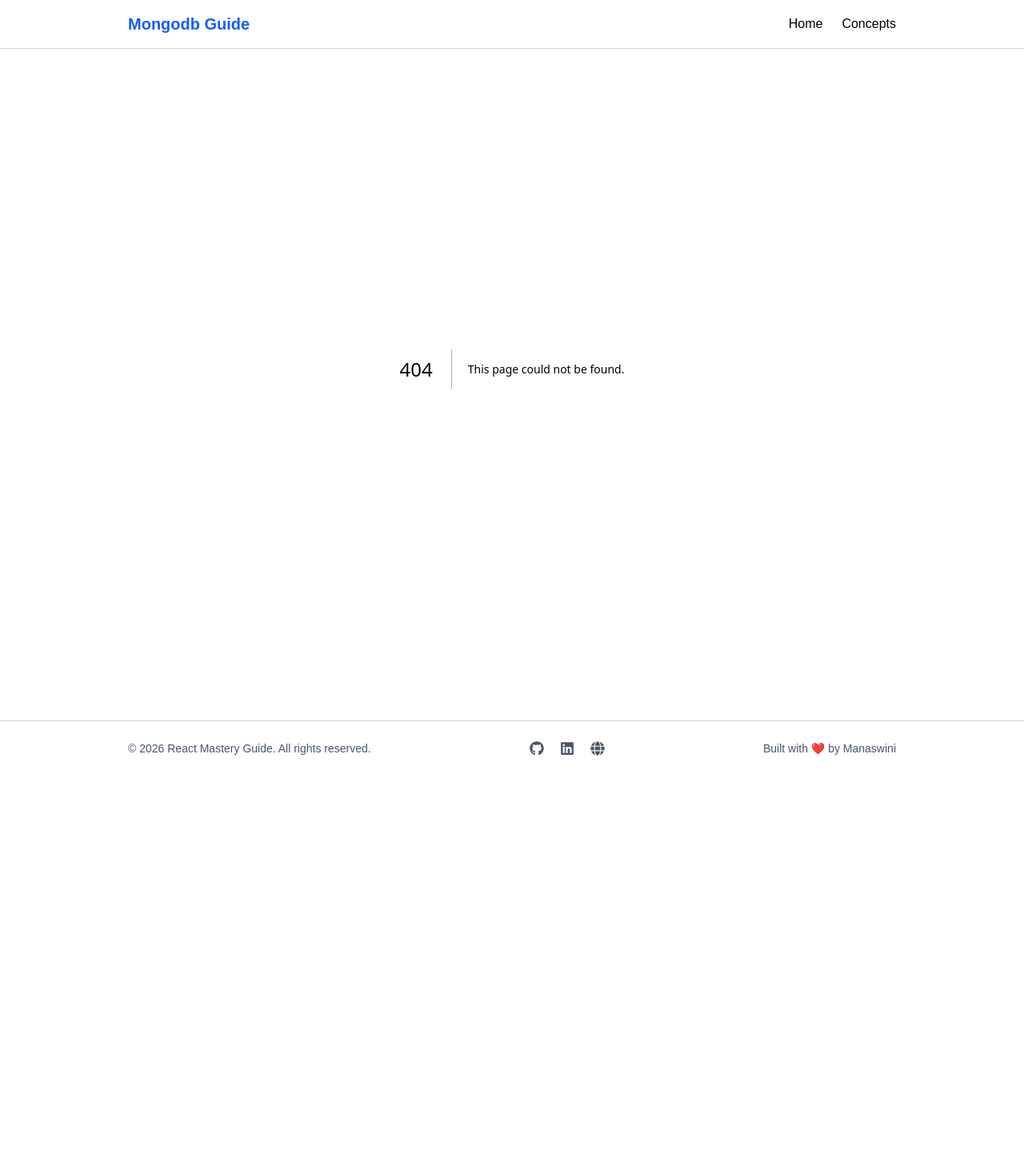
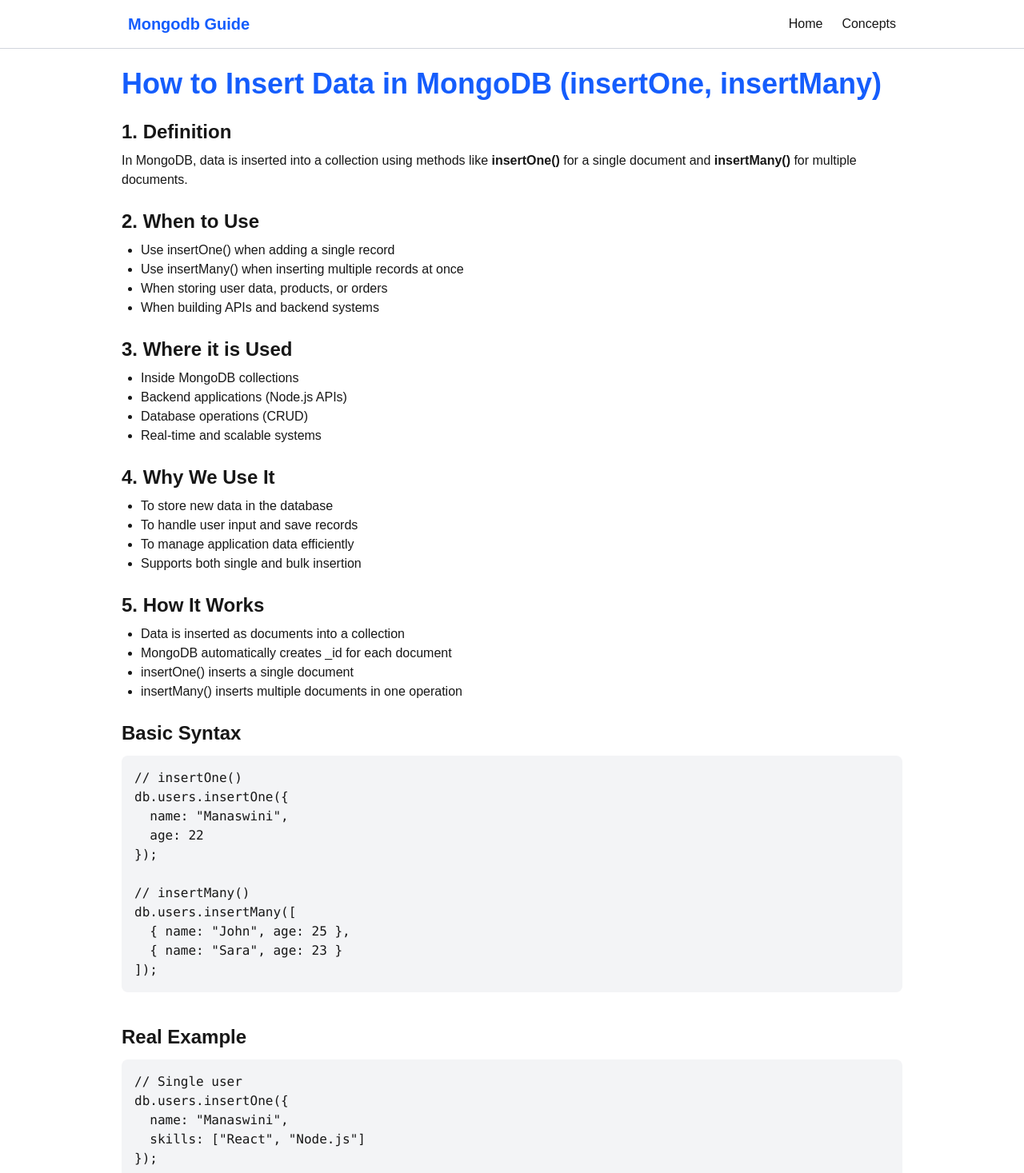
Before and after one commit to Monisasmal/MongoDB-Concept, a Next.js app: page /concepts/InsertDataMongoDB in a window 1280 px wide. Before the commit this address had no page. Shown: the top 1467 px of the page at 80% size. Before the commit the page ends 970 px from the top, so only its background shows below. Built offline with nearby package versions, Linux system fonts and the light colour scheme.

Commit message:
update concept

```diff
--- /dev/null
+++ b/src/app/concepts/InsertDataMongoDB/page.tsx
@@ -0,0 +1,146 @@
+export default function InsertDataMongoDB() {
+  return (
+    <div className="max-w-5xl mx-auto p-6">
+
+      <h1 className="text-4xl font-bold text-blue-600 mb-6">
+        How to Insert Data in MongoDB (insertOne, insertMany)
+      </h1>
+
+      {/* Definition */}
+      <section className="mb-6">
+        <h2 className="text-2xl font-semibold mb-2">1. Definition</h2>
+        <p>
+          In MongoDB, data is inserted into a collection using methods like
+          <strong> insertOne()</strong> for a single document and
+          <strong> insertMany()</strong> for multiple documents.
+        </p>
+      </section>
+
+      {/* When */}
+      <section className="mb-6">
+        <h2 className="text-2xl font-semibold mb-2">2. When to Use</h2>
+        <ul className="list-disc ml-6">
+          <li>Use insertOne() when adding a single record</li>
+          <li>Use insertMany() when inserting multiple records at once</li>
+          <li>When storing user data, products, or orders</li>
+          <li>When building APIs and backend systems</li>
+        </ul>
+      </section>
+
+      {/* Where */}
+      <section className="mb-6">
+        <h2 className="text-2xl font-semibold mb-2">3. Where it is Used</h2>
+        <ul className="list-disc ml-6">
+          <li>Inside MongoDB collections</li>
+          <li>Backend applications (Node.js APIs)</li>
+          <li>Database operations (CRUD)</li>
+          <li>Real-time and scalable systems</li>
+        </ul>
+      </section>
+
+      {/* Why */}
+      <section className="mb-6">
+        <h2 className="text-2xl font-semibold mb-2">4. Why We Use It</h2>
+        <ul className="list-disc ml-6">
+          <li>To store new data in the database</li>
+          <li>To handle user input and save records</li>
+          <li>To manage application data efficiently</li>
+          <li>Supports both single and bulk insertion</li>
+        </ul>
+      </section>
+
+      {/* How */}
+      <section className="mb-6">
+        <h2 className="text-2xl font-semibold mb-2">5. How It Works</h2>
+        <ul className="list-disc ml-6">
+          <li>Data is inserted as documents into a collection</li>
+          <li>MongoDB automatically creates _id for each document</li>
+          <li>insertOne() inserts a single document</li>
+          <li>insertMany() inserts multiple documents in one operation</li>
+        </ul>
+      </section>
+
+      {/* Syntax */}
+      <section className="mb-10">
+        <h2 className="text-2xl font-semibold mb-3">Basic Syntax</h2>
+
+        <pre className="bg-gray-100 p-4 rounded-lg overflow-x-auto">
+{`// insertOne()
+db.users.insertOne({
+  name: "Manaswini",
+  age: 22
+});
+
+// insertMany()
+db.users.insertMany([
+  { name: "John", age: 25 },
+  { name: "Sara", age: 23 }
+]);`}
+        </pre>
+      </section>
+
+      {/* Real Example */}
+      <section className="mb-10">
+        <h2 className="text-2xl font-semibold mb-3">Real Example</h2>
+
+        <pre className="bg-gray-100 p-4 rounded-lg overflow-x-auto">
+{`// Single user
+db.users.insertOne({
+  name: "Manaswini",
+  skills: ["React", "Node.js"]
+});
+
+// Multiple users
+db.users.insertMany([
+  { name: "Alex", role: "Developer" },
+  { name: "Priya", role: "Designer" }
+]);`}
+        </pre>
+      </section>
+
+      {/* Explanation */}
+      <section className="mb-6">
+        <h2 className="text-2xl font-semibold mb-2">6. Explanation</h2>
+        <ul className="list-disc ml-6">
+          <li>insertOne() adds a single document</li>
+          <li>insertMany() adds multiple documents</li>
+          <li>Each document gets a unique _id</li>
+          <li>Efficient for storing large data sets</li>
+        </ul>
+      </section>
+
+      {/* Advantages */}
+      <section className="mb-6">
+        <h2 className="text-2xl font-semibold mb-2">7. Advantages</h2>
+        <ul className="list-disc ml-6">
+          <li>Simple and easy to use</li>
+          <li>Supports bulk insertion</li>
+          <li>High performance</li>
+          <li>Flexible document structure</li>
+        </ul>
+      </section>
+
+      {/* Disadvantages */}
+      <section className="mb-6">
+        <h2 className="text-2xl font-semibold mb-2">8. Disadvantages</h2>
+        <ul className="list-disc ml-6">
+          <li>No strict validation by default</li>
+          <li>Duplicate data may occur</li>
+          <li>Error handling needed for bulk inserts</li>
+        </ul>
+      </section>
+
+      {/* Interview Points */}
+      <section>
+        <h2 className="text-2xl font-semibold mb-3">Interview Points</h2>
+        <ul className="list-disc pl-6 text-gray-700 space-y-2">
+          <li>insertOne() → inserts single document</li>
+          <li>insertMany() → inserts multiple documents</li>
+          <li>Automatically creates _id</li>
+          <li>Part of CRUD operations (Create)</li>
+        </ul>
+      </section>
+
+    </div>
+  );
+}
--- a/src/app/concepts/page.tsx
+++ b/src/app/concepts/page.tsx
@@ -6,7 +6,9 @@ const concept = [
      {name: "What is a Document in MongoDB?", path:"/concepts/MongoDBDocument"},
      {name: "What is a Collection in MongoDB?", path:"/concepts/MongoDBCollection"},
      {name: "What is a BSON?", path:"/concepts/WhatIsBSON"},
+     {name: "How to Insert Data in MongoDB (insertOne, insertMany)?", path:"/concepts/InsertDataMongoDB"},
 ];
+
 
 export default function Concepts(){
 
```
